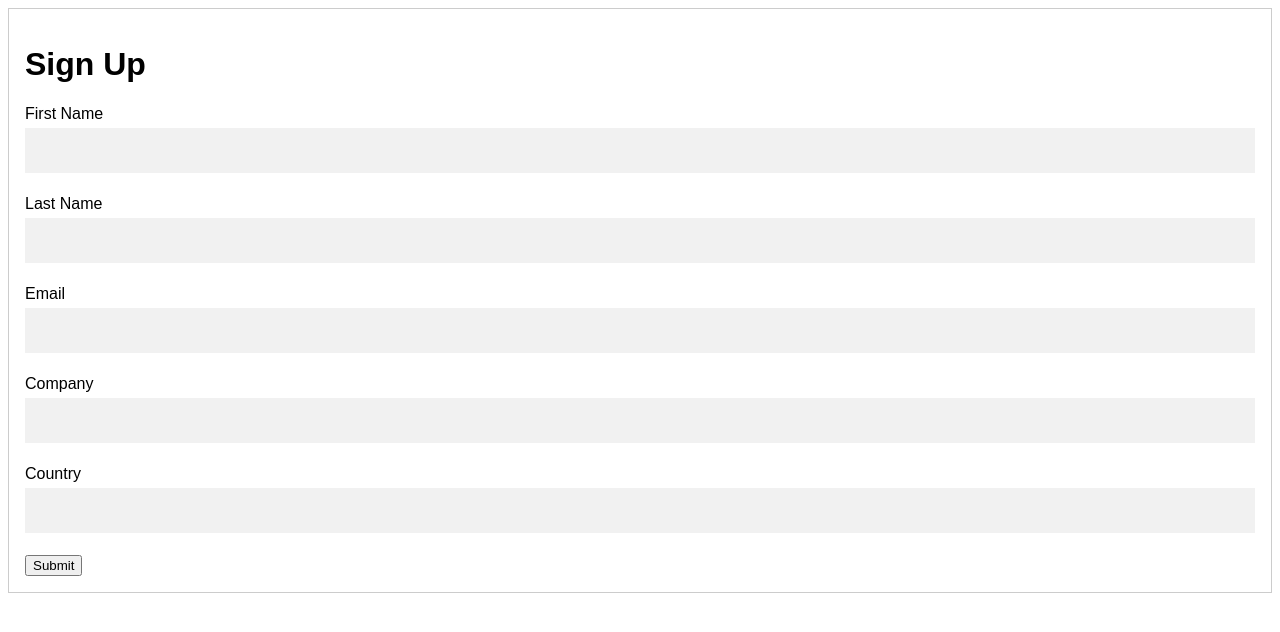
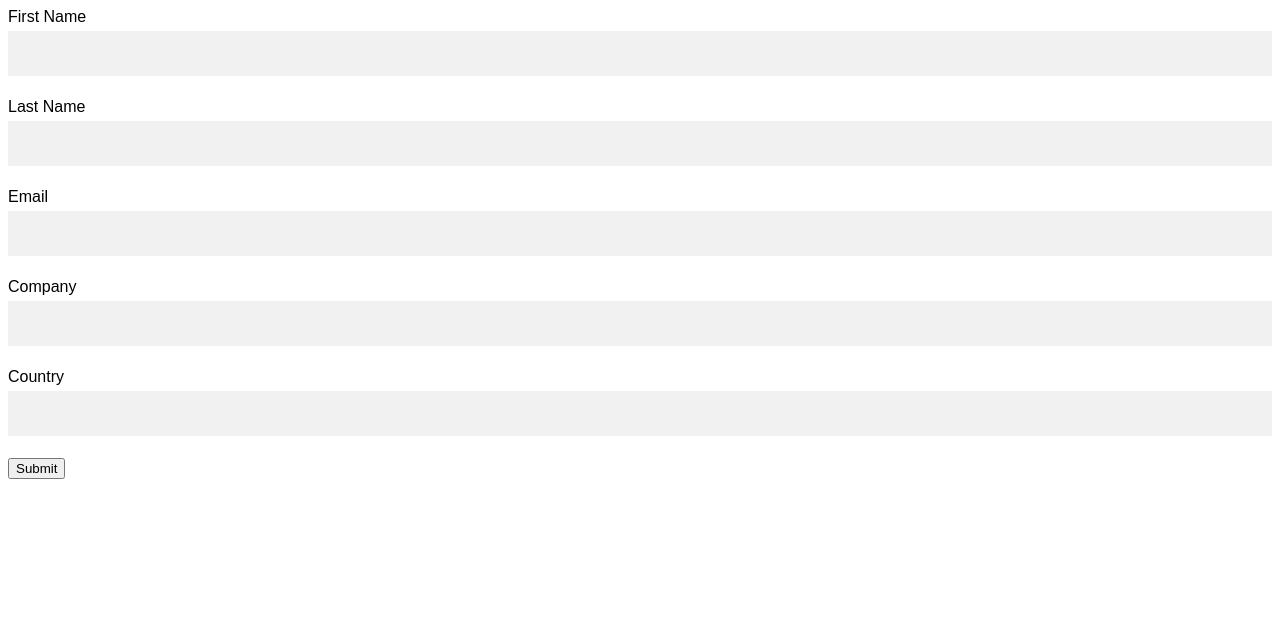
Before and after one commit to ykizilirmak/web-to-lead-form, a plain HTML site: page index.html in a window 1280 px wide. Drawn offline with Linux system fonts and the light colour scheme.

Commit message:
Update index.html

```diff
--- a/index.html
+++ b/index.html
@@ -74,9 +74,8 @@ button:hover {
 </style>
 <body>
 
-<form action="/action_page.php" style="border:1px solid #ccc">
-  <div class="container">
-    <h1>Sign Up</h1>
+
+
   <!--  ----------------------------------------------------------------------  -->
 <!--  NOTE: Please add the following <META> element to your page <HEAD>.      -->
 <!--  If necessary, please modify the charset parameter to specify the        -->
@@ -119,7 +118,7 @@ button:hover {
 
 
 
-</form>
+
 
 </body>
 </head>
```
